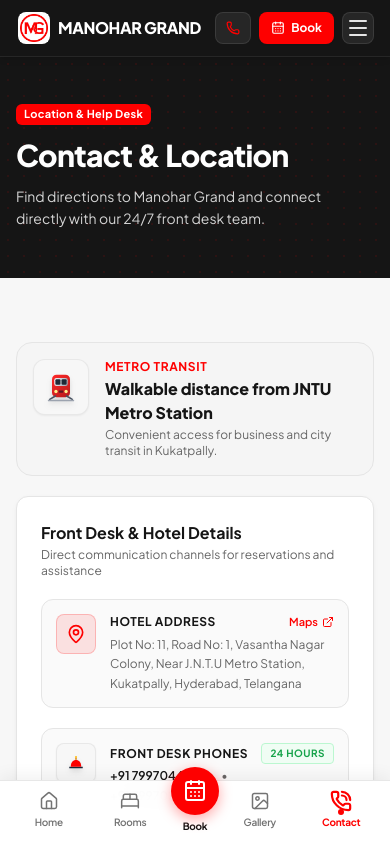
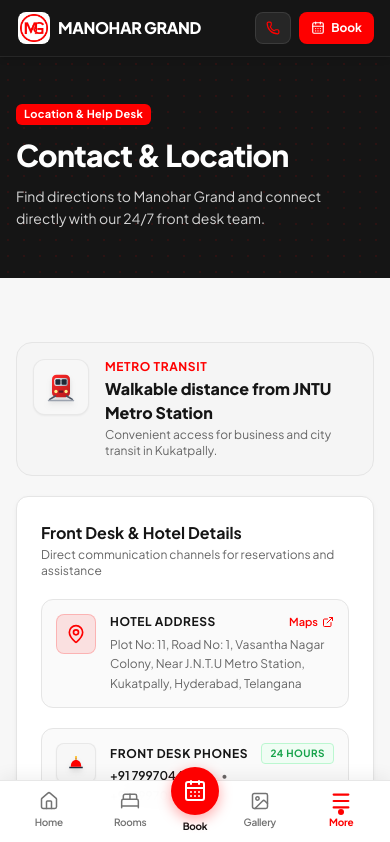
Before and after one commit to donthireddysaivarshini/manohar-grand, a React (Vite) app: page /contact in a window 390 px wide. Shown: the top 842 px of the page. Built offline with nearby package versions, Linux system fonts and the light colour scheme.

Commit message:
Move mobile menu trigger from top header to bottom navigation as More button

```diff
--- a/src/components/layout/BottomNav.tsx
+++ b/src/components/layout/BottomNav.tsx
@@ -1,33 +1,31 @@
 import React from 'react';
 import { NavLink, useLocation } from 'react-router-dom';
-import { Home, BedDouble, CalendarDays, Image, PhoneCall } from 'lucide-react';
+import { Home, BedDouble, CalendarDays, Image, Menu } from 'lucide-react';
 import { cn } from '../../utils/cn';
 
-export interface BottomNavItem {
-  label: string;
-  href: string;
-  icon: React.ElementType;
-  isPrimary?: boolean;
+export interface BottomNavProps {
+  onOpenMenu: () => void;
+  isMenuOpen?: boolean;
 }
-
-export const BOTTOM_NAV_ITEMS: BottomNavItem[] = [
-  { label: 'Home', href: '/', icon: Home },
-  { label: 'Rooms', href: '/rooms', icon: BedDouble },
-  { label: 'Book', href: '/booking', icon: CalendarDays, isPrimary: true },
-  { label: 'Gallery', href: '/gallery', icon: Image },
-  { label: 'Contact', href: '/contact', icon: PhoneCall },
-];
 
 /**
  * Persistent Mobile Bottom Navigation.
- * - Primary mobile navigation bar replacing hamburger dependency.
+ * - Primary mobile navigation bar.
+ * - 5 items: Home, Rooms, Book (Center), Gallery, More (Hamburger drawer trigger).
  * - Fixed bottom with backdrop blur and subtle border.
  * - Brand red #FE0000 for active state.
- * - Center "Book" button styled prominently.
  * - Native iOS safe-area padding support.
  */
-export const BottomNav: React.FC = () => {
+export const BottomNav: React.FC<BottomNavProps> = ({ onOpenMenu, isMenuOpen }) => {
   const { pathname } = useLocation();
+
+  const isOtherSectionActive = [
+    '/amenities',
+    '/corporate-booking',
+    '/about',
+    '/contact',
+    '/account',
+  ].some((path) => pathname.startsWith(path));
 
   return (
     <nav
@@ -40,56 +38,21 @@
       )}
     >
       <div className="flex items-center justify-around max-w-lg mx-auto">
-        {BOTTOM_NAV_ITEMS.map((item) => {
-          const Icon = item.icon;
-          const isActive =
-            item.href === '/'
-              ? pathname === '/'
-              : pathname.startsWith(item.href);
-
-          if (item.isPrimary) {
-            return (
-              <NavLink
-                key={item.href}
-                to={item.href}
-                className="flex flex-col items-center group -mt-5 focus-visible:outline-brand"
-                aria-label="Book Your Stay"
-              >
-                <div
-                  className={cn(
-                    'w-12 h-12 p-2.5 rounded-full flex items-center justify-center transition-all duration-300 transform',
-                    'shadow-[0_4px_14px_rgba(254,0,0,0.35)] group-active:scale-95',
-                    isActive
-                      ? 'bg-brand text-white scale-105 ring-4 ring-brand/20'
-                      : 'bg-brand text-white hover:bg-brand-hover'
-                  )}
-                >
-                  <Icon className="w-6 h-6" />
-                </div>
-                <span
-                  className={cn(
-                    'text-[10px] font-bold tracking-tight mt-1 transition-colors',
-                    isActive ? 'text-brand' : 'text-neutral-dark'
-                  )}
-                >
-                  {item.label}
-                </span>
-              </NavLink>
-            );
+        {/* 1. Home */}
+        <NavLink
+          to="/"
+          className={({ isActive }) =>
+            cn(
+              'flex-1 min-w-0 flex flex-col items-center justify-center py-1 px-1 xs:px-2 min-h-[44px] rounded-lg transition-all',
+              'focus-visible:outline-brand group text-center',
+              isActive ? 'text-brand' : 'text-neutral-500 hover:text-neutral-900'
+            )
           }
-
-          return (
-            <NavLink
-              key={item.href}
-              to={item.href}
-              className={cn(
-                'flex-1 min-w-0 flex flex-col items-center justify-center py-1 px-1 xs:px-2 min-h-[44px] rounded-lg transition-all',
-                'focus-visible:outline-brand group text-center',
-                isActive ? 'text-brand' : 'text-neutral-500 hover:text-neutral-900'
-              )}
-            >
+        >
+          {({ isActive }) => (
+            <>
               <div className="relative">
-                <Icon
+                <Home
                   className={cn(
                     'w-5 h-5 transition-transform duration-200 group-active:scale-90',
                     isActive ? 'stroke-[2.4px] scale-110' : 'stroke-[1.8px]'
@@ -105,11 +68,156 @@
                   isActive ? 'font-bold text-brand' : 'text-neutral-500'
                 )}
               >
-                {item.label}
+                Home
               </span>
-            </NavLink>
-          );
-        })}
+            </>
+          )}
+        </NavLink>
+
+        {/* 2. Rooms */}
+        <NavLink
+          to="/rooms"
+          className={({ isActive }) =>
+            cn(
+              'flex-1 min-w-0 flex flex-col items-center justify-center py-1 px-1 xs:px-2 min-h-[44px] rounded-lg transition-all',
+              'focus-visible:outline-brand group text-center',
+              isActive ? 'text-brand' : 'text-neutral-500 hover:text-neutral-900'
+            )
+          }
+        >
+          {({ isActive }) => (
+            <>
+              <div className="relative">
+                <BedDouble
+                  className={cn(
+                    'w-5 h-5 transition-transform duration-200 group-active:scale-90',
+                    isActive ? 'stroke-[2.4px] scale-110' : 'stroke-[1.8px]'
+                  )}
+                />
+                {isActive && (
+                  <span className="absolute -bottom-1 left-1/2 -translate-x-1/2 w-1.5 h-1.5 bg-brand rounded-full" />
+                )}
+              </div>
+              <span
+                className={cn(
+                  'text-[10px] font-semibold mt-1 tracking-tight',
+                  isActive ? 'font-bold text-brand' : 'text-neutral-500'
+                )}
+              >
+                Rooms
+              </span>
+            </>
+          )}
+        </NavLink>
+
+        {/* 3. Center Book CTA */}
+        <NavLink
+          to="/booking"
+          className={({ isActive }) =>
+            cn(
+              'flex flex-col items-center group -mt-5 focus-visible:outline-brand',
+              isActive ? 'text-brand' : 'text-neutral-dark'
+            )
+          }
+          aria-label="Book Your Stay"
+        >
+          {({ isActive }) => (
+            <>
+              <div
+                className={cn(
+                  'w-12 h-12 p-2.5 rounded-full flex items-center justify-center transition-all duration-300 transform',
+                  'shadow-[0_4px_14px_rgba(254,0,0,0.35)] group-active:scale-95',
+                  isActive
+                    ? 'bg-brand text-white scale-105 ring-4 ring-brand/20'
+                    : 'bg-brand text-white hover:bg-brand-hover'
+                )}
+              >
+                <CalendarDays className="w-6 h-6" />
+              </div>
+              <span
+                className={cn(
+                  'text-[10px] font-bold tracking-tight mt-1 transition-colors',
+                  isActive ? 'text-brand' : 'text-neutral-dark'
+                )}
+              >
+                Book
+              </span>
+            </>
+          )}
+        </NavLink>
+
+        {/* 4. Gallery */}
+        <NavLink
+          to="/gallery"
+          className={({ isActive }) =>
+            cn(
+              'flex-1 min-w-0 flex flex-col items-center justify-center py-1 px-1 xs:px-2 min-h-[44px] rounded-lg transition-all',
+              'focus-visible:outline-brand group text-center',
+              isActive ? 'text-brand' : 'text-neutral-500 hover:text-neutral-900'
+            )
+          }
+        >
+          {({ isActive }) => (
+            <>
+              <div className="relative">
+                <Image
+                  className={cn(
+                    'w-5 h-5 transition-transform duration-200 group-active:scale-90',
+                    isActive ? 'stroke-[2.4px] scale-110' : 'stroke-[1.8px]'
+                  )}
+                />
+                {isActive && (
+                  <span className="absolute -bottom-1 left-1/2 -translate-x-1/2 w-1.5 h-1.5 bg-brand rounded-full" />
+                )}
+              </div>
+              <span
+                className={cn(
+                  'text-[10px] font-semibold mt-1 tracking-tight',
+                  isActive ? 'font-bold text-brand' : 'text-neutral-500'
+                )}
+              >
+                Gallery
+              </span>
+            </>
+          )}
+        </NavLink>
+
+        {/* 5. More (Opens Full Hamburger Menu Drawer) */}
+        <button
+          type="button"
+          onClick={onOpenMenu}
+          aria-label="Open More Menu"
+          aria-expanded={isMenuOpen}
+          className={cn(
+            'flex-1 min-w-0 flex flex-col items-center justify-center py-1 px-1 xs:px-2 min-h-[44px] rounded-lg transition-all',
+            'focus-visible:outline-brand group text-center',
+            isMenuOpen || isOtherSectionActive
+              ? 'text-brand'
+              : 'text-neutral-500 hover:text-neutral-900'
+          )}
+        >
+          <div className="relative">
+            <Menu
+              className={cn(
+                'w-5 h-5 transition-transform duration-200 group-active:scale-90',
+                isMenuOpen || isOtherSectionActive
+                  ? 'stroke-[2.4px] scale-110 text-brand'
+                  : 'stroke-[1.8px]'
+              )}
+            />
+            {(isMenuOpen || isOtherSectionActive) && (
+              <span className="absolute -bottom-1 left-1/2 -translate-x-1/2 w-1.5 h-1.5 bg-brand rounded-full" />
+            )}
+          </div>
+          <span
+            className={cn(
+              'text-[10px] font-semibold mt-1 tracking-tight',
+              isMenuOpen || isOtherSectionActive ? 'font-bold text-brand' : 'text-neutral-500'
+            )}
+          >
+            More
+          </span>
+        </button>
       </div>
     </nav>
   );
--- a/src/components/layout/Navbar.tsx
+++ b/src/components/layout/Navbar.tsx
@@ -1,10 +1,9 @@
-import React, { useState } from 'react';
+import React from 'react';
 import { Link, NavLink } from 'react-router-dom';
-import { CalendarDays, Phone, Menu } from 'lucide-react';
+import { CalendarDays, Phone } from 'lucide-react';
 import { Container } from '../common/Container';
 import { Button } from '../common/Button';
 import { Logo } from '../common/Logo';
-import { MobileNav } from './MobileNav';
 import { cn } from '../../utils/cn';
 
 export interface NavItem {
@@ -23,8 +22,6 @@
 ];
 
 export const Navbar: React.FC = () => {
-  const [isMobileOpen, setIsMobileOpen] = useState(false);
-
   return (
     <>
       <header className="fixed top-0 left-0 right-0 z-40 w-full bg-neutral-dark text-white border-b border-neutral-800 shadow-md transition-all">
@@ -64,7 +61,7 @@
               ))}
             </nav>
 
-            {/* Header Actions (Phone Pill, Red Book Button, Hamburger Menu) */}
+            {/* Header Actions (Phone Pill, Red Book Button) */}
             <div className="flex items-center gap-1.5 xs:gap-2 sm:gap-3 shrink-0">
               <a
                 href="tel:7997044999"
@@ -81,29 +78,12 @@
                   <span>Book</span>
                 </Button>
               </Link>
-
-              {/* Mobile Hamburger Drawer Trigger (Mobile Only) */}
-              <button
-                type="button"
-                onClick={() => setIsMobileOpen(true)}
-                className="md:hidden inline-flex items-center justify-center w-8 h-8 sm:w-9 sm:h-9 rounded-lg bg-neutral-800 border border-neutral-700/80 text-neutral-200 hover:text-white hover:bg-neutral-700 transition-colors focus-visible:outline-brand"
-                aria-label="Open full navigation menu"
-                aria-expanded={isMobileOpen}
-              >
-                <Menu className="w-4.5 h-4.5" />
-              </button>
             </div>
           </div>
         </Container>
       </header>
       {/* Spacer to prevent content from jumping under fixed header */}
       <div className="h-14 sm:h-16 md:h-20 shrink-0" aria-hidden="true" />
-
-      {/* Complete Mobile Navigation Drawer */}
-      <MobileNav
-        isOpen={isMobileOpen}
-        onClose={() => setIsMobileOpen(false)}
-      />
     </>
   );
 };
--- a/src/layouts/MainLayout.tsx
+++ b/src/layouts/MainLayout.tsx
@@ -1,10 +1,13 @@
-import React from 'react';
+import React, { useState } from 'react';
 import { Outlet } from 'react-router-dom';
 import { Navbar } from '../components/layout/Navbar';
 import { BottomNav } from '../components/layout/BottomNav';
 import { Footer } from '../components/layout/Footer';
+import { MobileNav } from '../components/layout/MobileNav';
 
 export const MainLayout: React.FC = () => {
+  const [isMobileNavOpen, setIsMobileNavOpen] = useState(false);
+
   return (
     <div className="min-h-screen flex flex-col bg-neutral-light text-neutral-text antialiased pb-20 md:pb-0">
       <Navbar />
@@ -12,7 +15,14 @@
         <Outlet />
       </main>
       <Footer />
-      <BottomNav />
+      <BottomNav
+        onOpenMenu={() => setIsMobileNavOpen(true)}
+        isMenuOpen={isMobileNavOpen}
+      />
+      <MobileNav
+        isOpen={isMobileNavOpen}
+        onClose={() => setIsMobileNavOpen(false)}
+      />
     </div>
   );
 };
```
